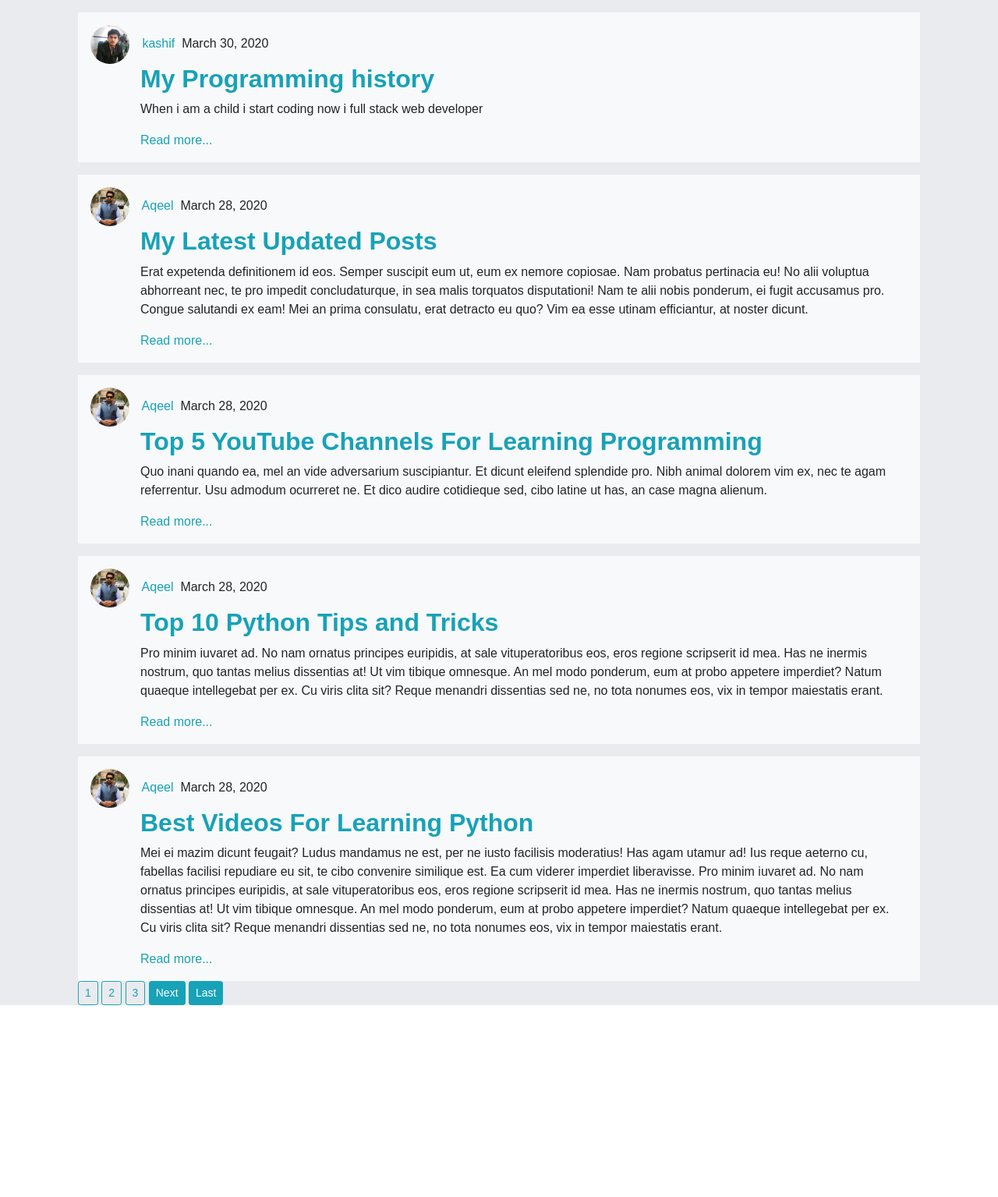
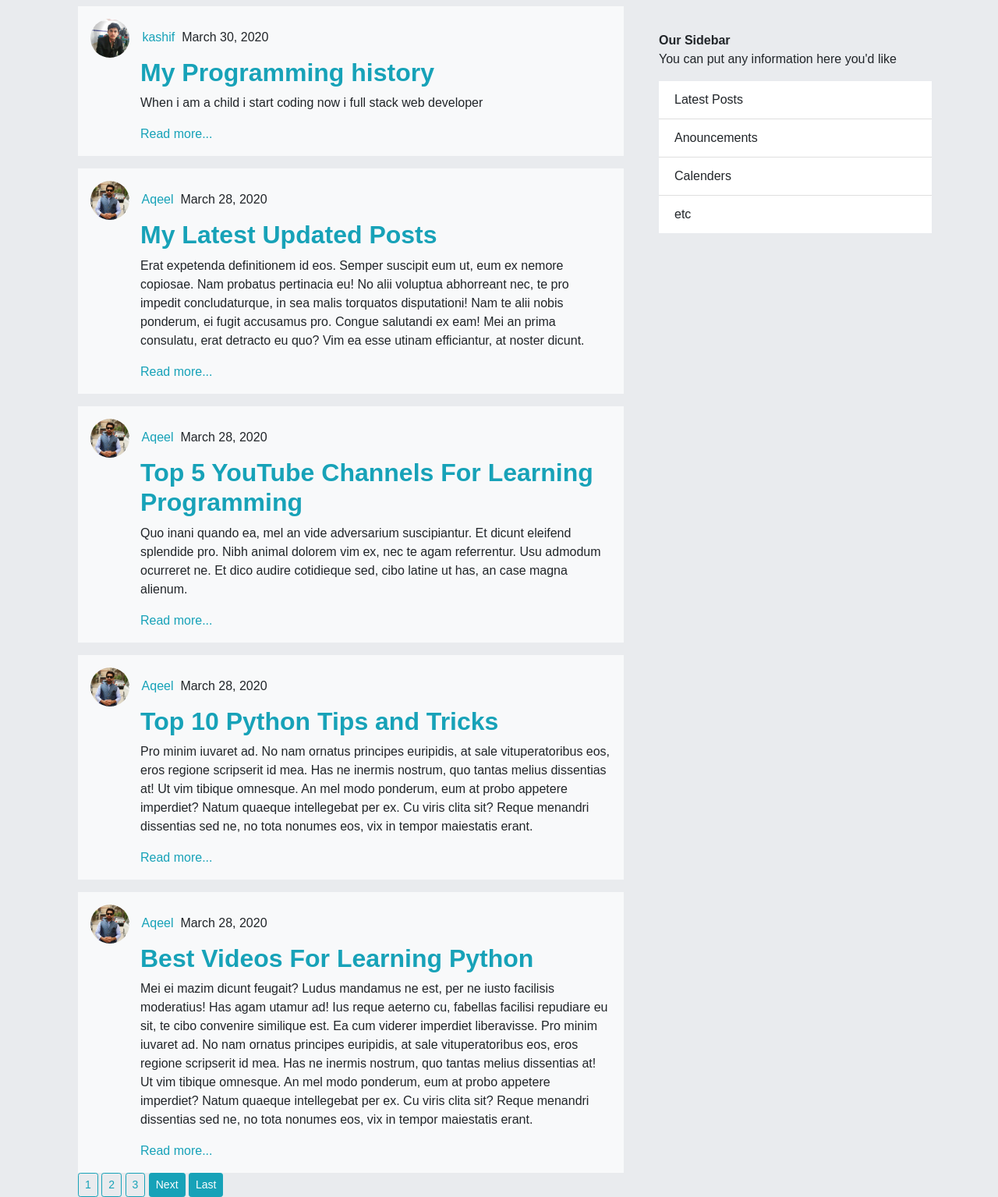
Before and after one commit to Kashif1Naqvi/Blog-Django, a Django app: page / in a window 1280 px wide. Shown: the part 56-1591 px from the top of the page at 78% size. Before the commit the page ends 1345 px from the top, so only its background shows below. Run offline with Django 3.2, Linux system fonts and the light colour scheme; data comes from the database, SQL or seed files in the repository; some libraries are stand-ins or nearby versions.

Commit message:
code updated

```diff
--- a/blog/templates/blog/base.html
+++ b/blog/templates/blog/base.html
@@ -19,8 +19,9 @@
    {% endif %}
 </head>
 <body>
-  <div class="container-fluid">
-      <nav class="navbar navbar-expand-sm fixed-top  navbar-dark bg-dark " >
+  <div class="container">
+    <div class="row">
+      <nav class="navbar navbar-expand-md fixed-top  navbar-dark bg-dark " >
           <a href="/" class="navbar-brand">Django Blog</a>
           <button class="navbar-toggler" type="button" data-toggle="collapse" data-target="#navBar" aria-controls="navBar"  aria-expanded="false" aria-label="Toggle navigation">
             <span class="navbar-toggler-icon"></span>
@@ -55,16 +56,29 @@
               {%endif%}
             </div>
           </div>
-      </nav>
-    <div class="container mt-5 pt-2"  >
+        </nav>
+      </div>
+    <div class="row mt-5">
+      <div class="col-12 col-sm-8 col-md-8 col-lg-8 col-xl-8">
         {% for message in messages %}
-          <div class="alert alert-{{message.tags}}" >{{message}}</div>
+        <div class="alert alert-{{message.tags}}" >{{message}}</div>
         {% endfor %}
         <div data-aos="flip-left">
           <div class="container">
             {% block content %} {% endblock content %}
           </div>
         </div>
+      </div>
+      <div class="col-12 col-sm-4 col-md-4 col-lg-4 col-xl-4 mt-5">
+        <h7 class="font-weight-bold">Our Sidebar</h7>
+        <p>You can put any information here you'd like</p>
+        <ul class="list-group list-group-flush" >
+          <li class="list-group-item" >Latest Posts</li>
+          <li class="list-group-item" >Anouncements</li>
+          <li class="list-group-item" >Calenders</li>
+          <li class="list-group-item" >etc</li>
+        </ul>
+      </div>
     </div>
   </div>
   <script src="https://unpkg.com/aos@2.3.1/dist/aos.js"></script>
--- a/blog/templates/blog/home.html
+++ b/blog/templates/blog/home.html
@@ -1,7 +1,7 @@
 {% extends 'blog/base.html' %}
 {% block content %}
   {% for post in posts %}
-    <div class="bg-light mt-3 p-3" >
+    <div class="bg-light mt-3 p-3 container" >
       <div data-aos="fade-right" data-aos-duration="3000">
         <img src="{{post.author.profile.image.url }}" alt="" class="img-fluid rounded-circle" width="50" height="43">
         <a href="{% url 'post-user' post.author.username %}" class="text-info">{{ post.author }}</a>
```
Also changed, not shown: 1 other file.
